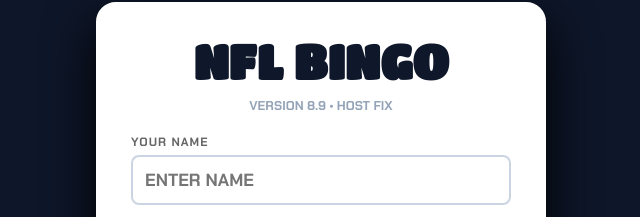
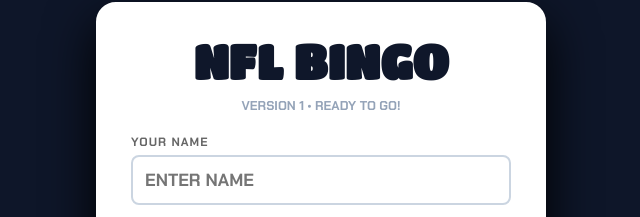
Before and after one commit to SenatorAcadia/nfl-bingo, a plain HTML site: page index.html in a window 1280 px wide. Shown: the part 96-313 px from the top of the page, 319-959 px from the left. Drawn offline with Linux system fonts and the light colour scheme.

Commit message:
Update version text in lobby section

```diff
--- a/index.html
+++ b/index.html
@@ -281,7 +281,7 @@
     <div id="lobby">
         <div class="lobby-card">
             <h1>NFL BINGO</h1>
-            <p style="color:#94a3b8; font-weight:bold; font-size: 0.8rem; margin-bottom: 20px;">VERSION 8.9 &bull; HOST FIX</p>
+            <p style="color:#94a3b8; font-weight:bold; font-size: 0.8rem; margin-bottom: 20px;">VERSION 1 &bull; READY TO GO!</p>
 
             <div class="control-group">
                 <label>Your Name</label>
```
